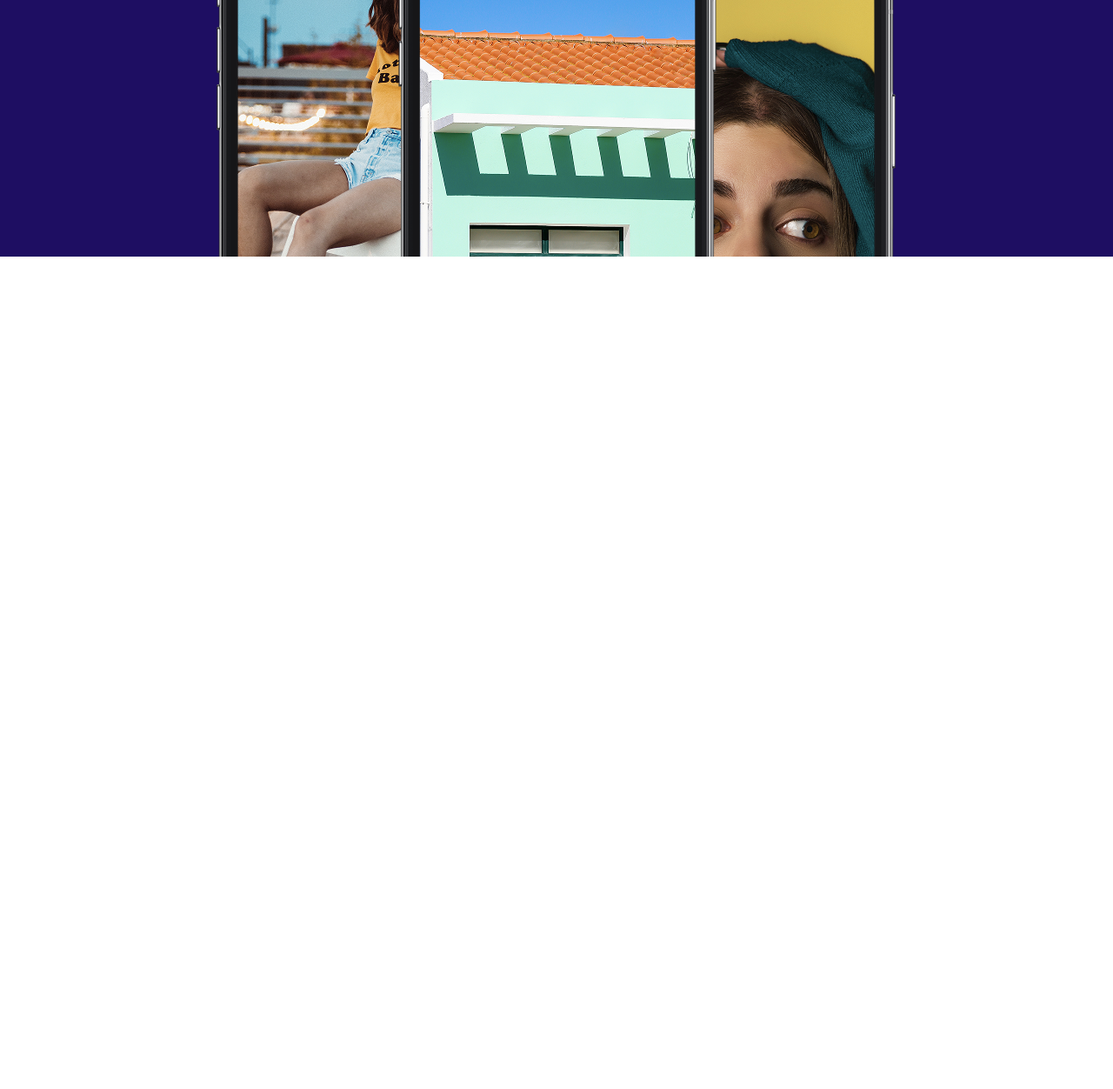
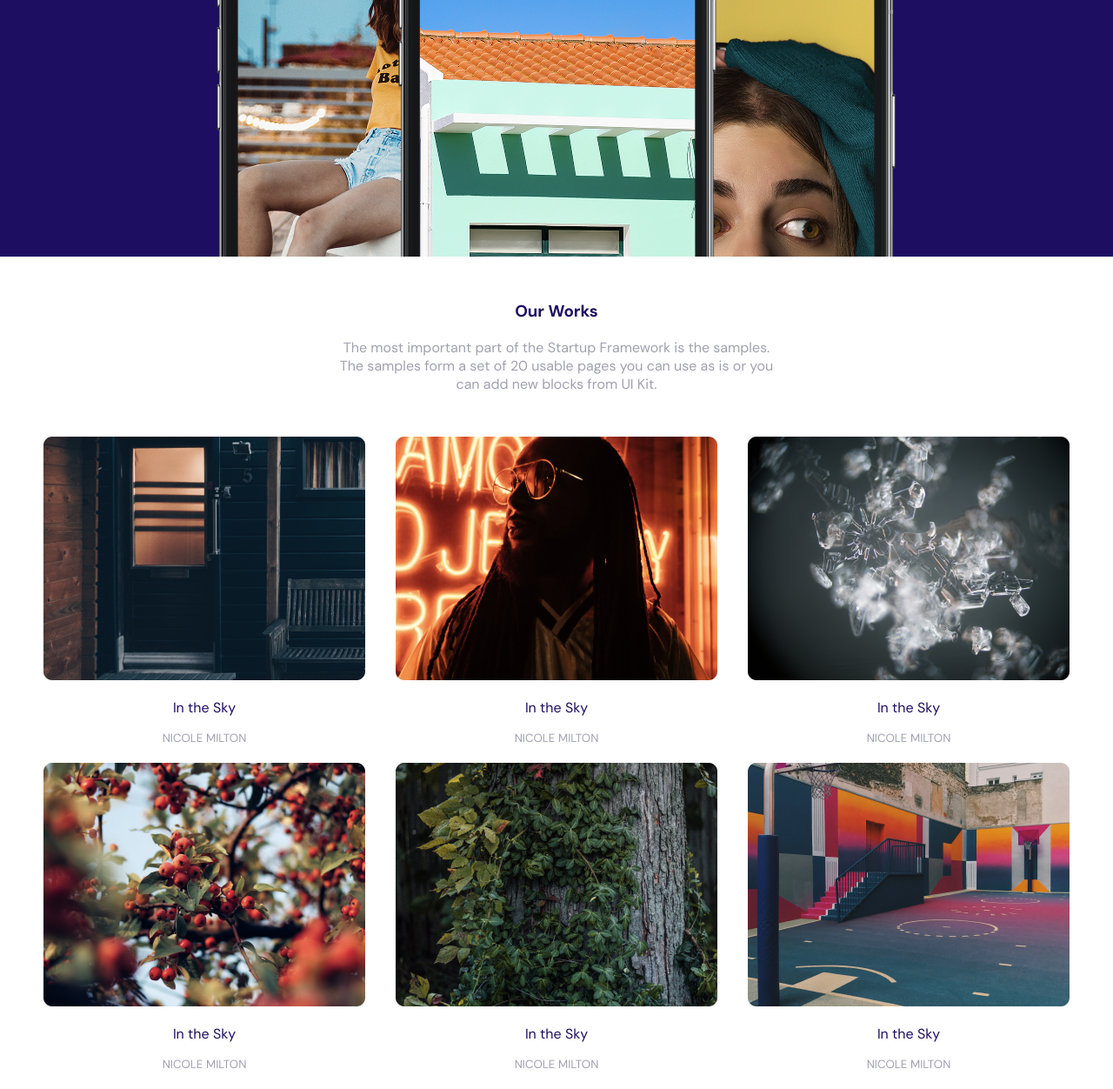
Before and after one commit to valemy14/startup-nifemi, a plain HTML site: page startup/index.html in a window 1280 px wide. Shown: the part 4274-5526 px from the top of the page at 87% size. Before the commit the page ends 4574 px from the top, so only its background shows below. Drawn offline with Linux system fonts and the light colour scheme; a web font is replaced by a local one.

Commit message:
added showcase section on the html

```diff
--- a/startup/index.html
+++ b/startup/index.html
@@ -223,6 +223,57 @@
   </div>
  <!-- call to action ends here -->
 
+ <!--showcase starts here -->
+<div class="showcase">
+    <div class="showcase-top">
+        <h3>Our Works</h3>
+        <p>The most important part of the Startup
+             Framework is the samples. <br>
+             The samples form a set of 20 usable
+             pages you can use as is or you <br> can
+             add new blocks from UI Kit.</p>
+    </div>
+
+    <div class="showcase-bottom">
+        <div class="showcase-card">
+                <img src="images/showcase.png" alt="">
+                <p>In the Sky</p>
+                <small>Nicole Milton</small>
+        </div>
+        <div class="showcase-card">
+                <img src="images/showcase1.png" alt="">
+                <p>In the Sky</p>
+                <small>Nicole Milton</small>
+        </div>
+        <div class="showcase-card">
+                <img src="images/showcase5.png" alt="">
+                <p>In the Sky</p>
+                <small>Nicole Milton</small>
+        </div>
+
+    </div>
+    <div class="showcase-bottom">
+        <div class="showcase-card">
+                <img src="images/showcase2.png" alt="">
+                <p>In the Sky</p>
+                <small>Nicole Milton</small>
+        </div>
+        <div class="showcase-card">
+                <img src="images/showcase3.png" alt="">
+                <p>In the Sky</p>
+                <small>Nicole Milton</small>
+        </div>
+        <div class="showcase-card">
+                <img src="images/showcase4.png" alt="">
+                <p>In the Sky</p>
+                <small>Nicole Milton</small>
+        </div>
+
+    </div>
+</div>
+ <!--showcase ends here -->
+
+
 
 </body>
 </html>
--- a/startup/style.css
+++ b/startup/style.css
@@ -92,7 +92,7 @@ nav ul li img {
 .bottom-center img {
     margin-bottom: -5px;
 }
-.feature-top h2, .feature-bottom h4, .ecom-top h2 {
+.feature-top h2, .feature-bottom h4, .ecom-top h2, .showcase-top h3, .showcase-card p {
     color: #1E0E62;
 }
 .feature-top p, .feature-bottom small {
@@ -148,24 +148,24 @@ small {
     color: #ffffff3e;
     margin-top: 15px;
 }
-.testimonial-bottom, .ecom-card {
+.testimonial-bottom, .ecom-card, .showcase-bottom {
     display: flex;
     gap: 20px;
     margin-bottom: 20px;
 }
-.ecommerce {
+.ecommerce, .showcase {
     margin: 50px 0 0;
 }
-.ecom-top {
+.ecom-top, .showcase-top {
     text-align: center;
 }
 .ecom-bottom {
     margin: 60px 80px;
 }
-.ecom-top p, .card-item small, .card-bottom small {
+.ecom-top p, .card-item small, .card-bottom small,.showcase-top p, .showcase-card small{
     color: #15143966;
 }
-.card-item small {
+.card-item small  {
     text-transform: uppercase;
     padding: 0 20px;
     margin-top: 10px;
@@ -180,10 +180,34 @@ small {
 .card-item img {
     width: 100%;
 }
-.card-bottom {
+.card-bottom, .showcase-bottom{
     display: flex;
     justify-content: space-between;
 }
 .card-bottom .s-btn {
     color: #1E0E62;
 }
+
+.showcase-card small{
+    text-transform: uppercase;
+    text-align: center;
+}
+
+.showcase-card p{
+    text-align: center;
+}
+
+.showcase-bottom{
+    width: 100%;
+}
+
+.showcase-card img{
+    width: 100%;
+}
+.showcase-top{
+    margin-bottom: 50px;
+}
+
+.showcase{
+    padding: 0 50px;
+}
```
Also changed, not shown: startup/images/showcase.png (added), startup/images/showcase1.png (added), startup/images/showcase2.png (added), startup/images/showcase3.png (added), startup/images/showcase4.png (added), startup/images/showcase5.png (added).
